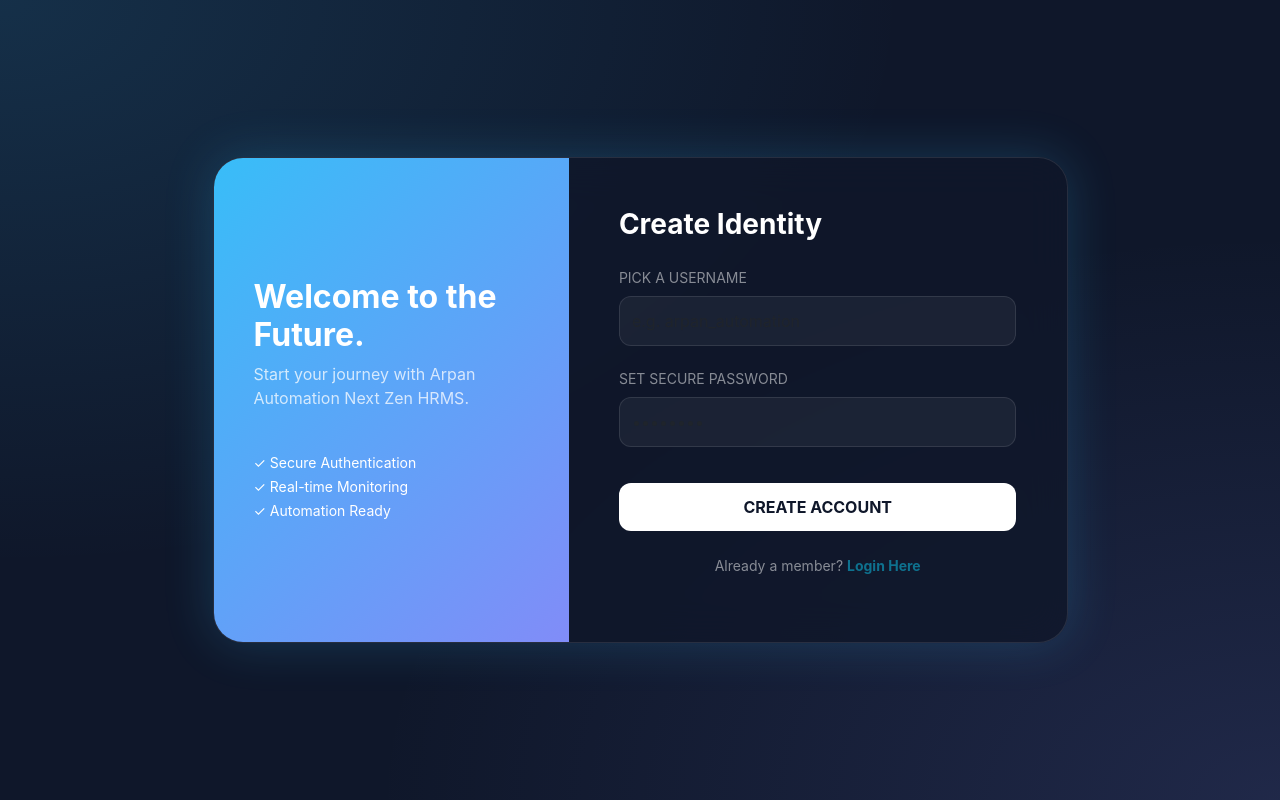
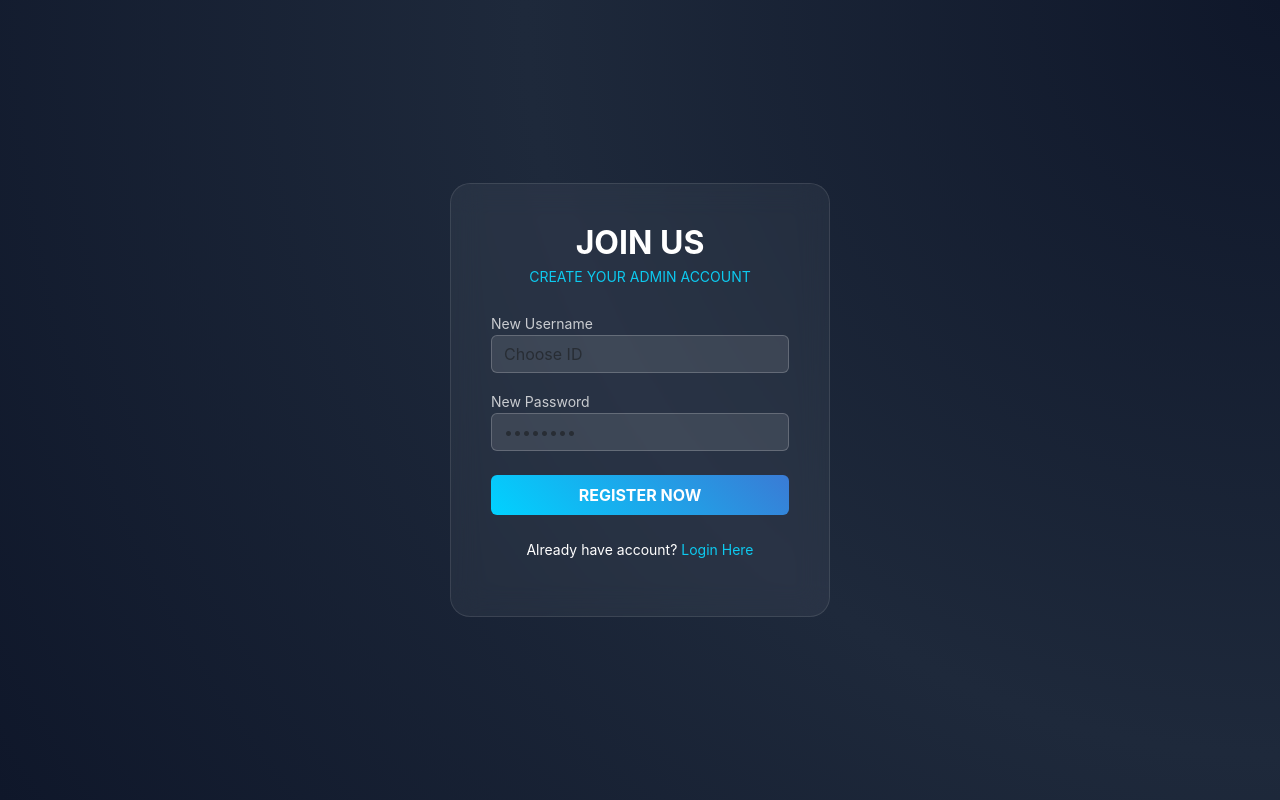
Before and after one commit to Arpan-Automation/my-first-website, a Flask app: page /signup in a window 1280 px wide. Run offline with Flask 3, Linux system fonts and the light colour scheme.

Commit message:
Final Glass UI with login rename

```diff
--- a/templates/signup.html
+++ b/templates/signup.html
@@ -2,67 +2,41 @@
 <html lang="en">
 <head>
     <meta charset="UTF-8">
-    <title>Join Next Zen | Arpan Automation</title>
+    <meta name="viewport" content="width=device-width, initial-scale=1.0">
+    <title>Register | Next Zen HRMS</title>
     <link href="https://cdn.jsdelivr.net/npm/bootstrap@5.3.0/dist/css/bootstrap.min.css" rel="stylesheet">
     <style>
         body {
-            background: #0f172a;
-            background-image: radial-gradient(at 0% 0%, rgba(56, 189, 248, 0.15) 0, transparent 50%),
-                              radial-gradient(at 100% 100%, rgba(129, 140, 248, 0.15) 0, transparent 50%);
-            height: 100vh; display: flex; align-items: center; font-family: 'Inter', sans-serif;
+            background: radial-gradient(circle at top right, #0f172a, #1e293b, #0f172a);
+            height: 100vh; display: flex; align-items: center; color: white; font-family: 'Inter', sans-serif;
         }
-        .signup-container {
-            background: rgba(15, 23, 42, 0.8);
-            backdrop-filter: blur(20px);
-            border: 1px solid rgba(255, 255, 255, 0.1);
-            border-radius: 30px; overflow: hidden;
-            box-shadow: 0 0 50px rgba(56, 189, 248, 0.2);
+        .glass-card {
+            background: rgba(255, 255, 255, 0.05); backdrop-filter: blur(15px);
+            border: 1px solid rgba(255, 255, 255, 0.1); border-radius: 20px; padding: 40px;
         }
-        .left-panel {
-            background: linear-gradient(135deg, #38bdf8 0%, #818cf8 100%);
-            padding: 40px; display: flex; flex-direction: column; justify-content: center; color: white;
-        }
-        .right-panel { padding: 50px; color: white; }
-        .form-control {
-            background: rgba(255, 255, 255, 0.05); border: 1px solid rgba(255,255,255,0.1);
-            color: white; border-radius: 12px; padding: 12px; margin-bottom: 20px;
-        }
-        .form-control:focus { background: rgba(255, 255, 255, 0.1); border-color: #38bdf8; color: white; box-shadow: none; }
-        .btn-signup {
-            background: white; color: #0f172a; font-weight: 700; border: none;
-            border-radius: 12px; padding: 12px; transition: 0.3s;
-        }
-        .btn-signup:hover { background: #38bdf8; color: white; transform: translateY(-2px); }
+        .btn-zen { background: linear-gradient(45deg, #00d2ff, #3a7bd5); border: none; color: white; font-weight: bold; }
+        .form-control { background: rgba(255, 255, 255, 0.1); border: 1px solid rgba(255,255,255,0.2); color: white; }
     </style>
 </head>
 <body>
-    <div class="container">
+    <div class="container text-center">
         <div class="row justify-content-center">
-            <div class="col-lg-9 signup-container">
-                <div class="row">
-                    <div class="col-md-5 left-panel d-none d-md-flex">
-                        <h2 class="fw-bold">Welcome to the Future.</h2>
-                        <p class="opacity-75">Start your journey with Arpan Automation Next Zen HRMS.</p>
-                        <div class="mt-4">
-                            <small>✓ Secure Authentication</small><br>
-                            <small>✓ Real-time Monitoring</small><br>
-                            <small>✓ Automation Ready</small>
-                        </div>
+            <div class="col-md-4 glass-card">
+                <h2 class="fw-bold mb-1">JOIN US</h2>
+                <p class="text-info small mb-4">CREATE YOUR ADMIN ACCOUNT</p>
+
+                <form action="/signup" method="POST">
+                    <div class="mb-3 text-start">
+                        <label class="opacity-75 small">New Username</label>
+                        <input type="text" name="username" class="form-control" placeholder="Choose ID" required>
                     </div>
-                    <div class="col-md-7 right-panel">
-                        <h3 class="fw-bold mb-4">Create Identity</h3>
-                        <form method="POST">
-                            <label class="small opacity-50 mb-2">PICK A USERNAME</label>
-                            <input type="text" name="username" class="form-control" placeholder="e.g. arpan_automation" required>
-
-                            <label class="small opacity-50 mb-2">SET SECURE PASSWORD</label>
-                            <input type="password" name="password" class="form-control" placeholder="••••••••" required>
-
-                            <button type="submit" class="btn btn-signup w-100 mt-3">CREATE ACCOUNT</button>
-                        </form>
-                        <p class="mt-4 text-center small opacity-50">Already a member? <a href="{{ url_for('home') }}" class="text-info text-decoration-none fw-bold">Login Here</a></p>
+                    <div class="mb-4 text-start">
+                        <label class="opacity-75 small">New Password</label>
+                        <input type="password" name="password" class="form-control" placeholder="••••••••" required>
                     </div>
-                </div>
+                    <button type="submit" class="btn btn-zen w-100 py-2">REGISTER NOW</button>
+                </form>
+                <p class="mt-4 small">Already have account? <a href="{{ url_for('home') }}" class="text-info text-decoration-none">Login Here</a></p>
             </div>
         </div>
     </div>
```
Also changed, not shown: templates/login.html (renamed from templates/index.html, +13 -1 lines).
